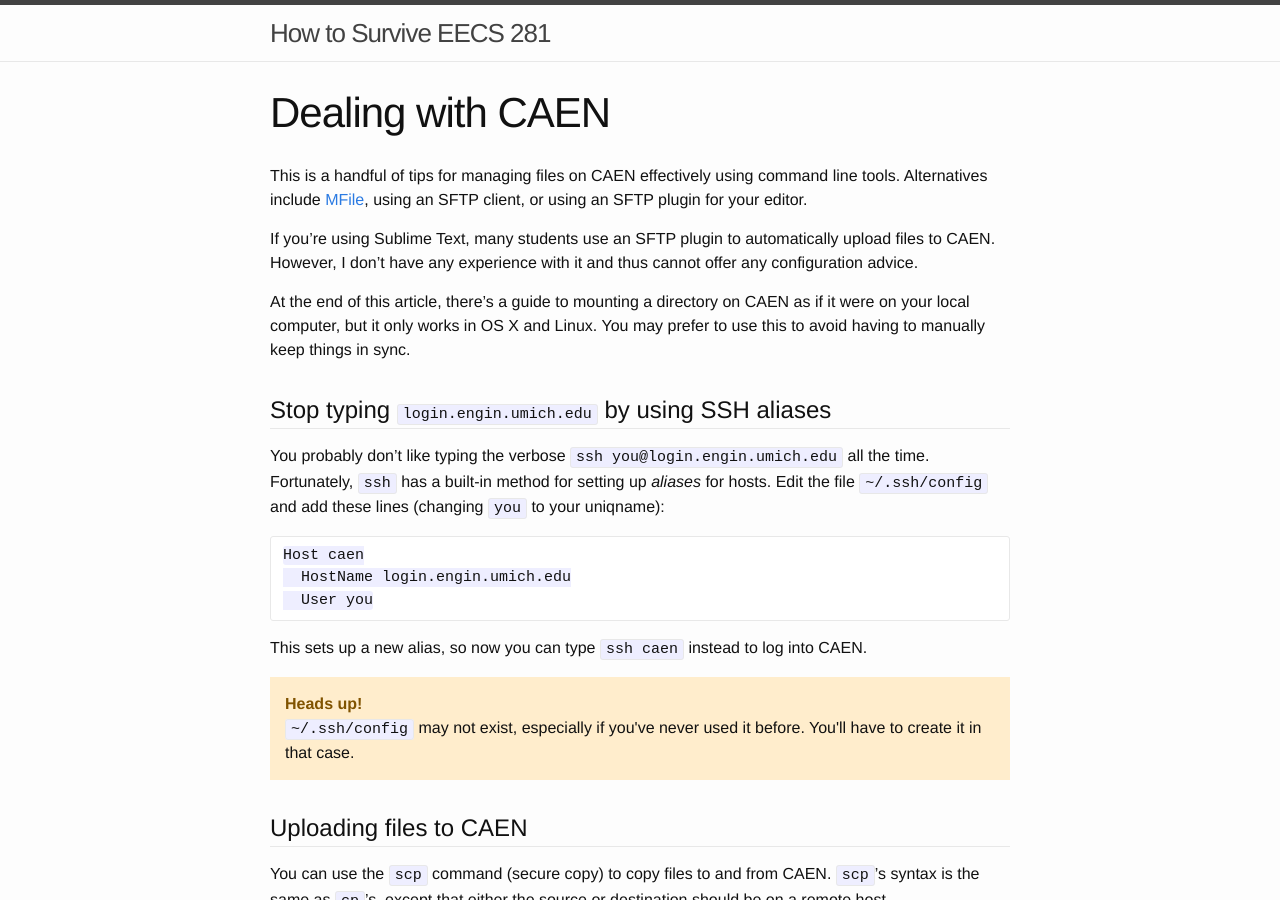
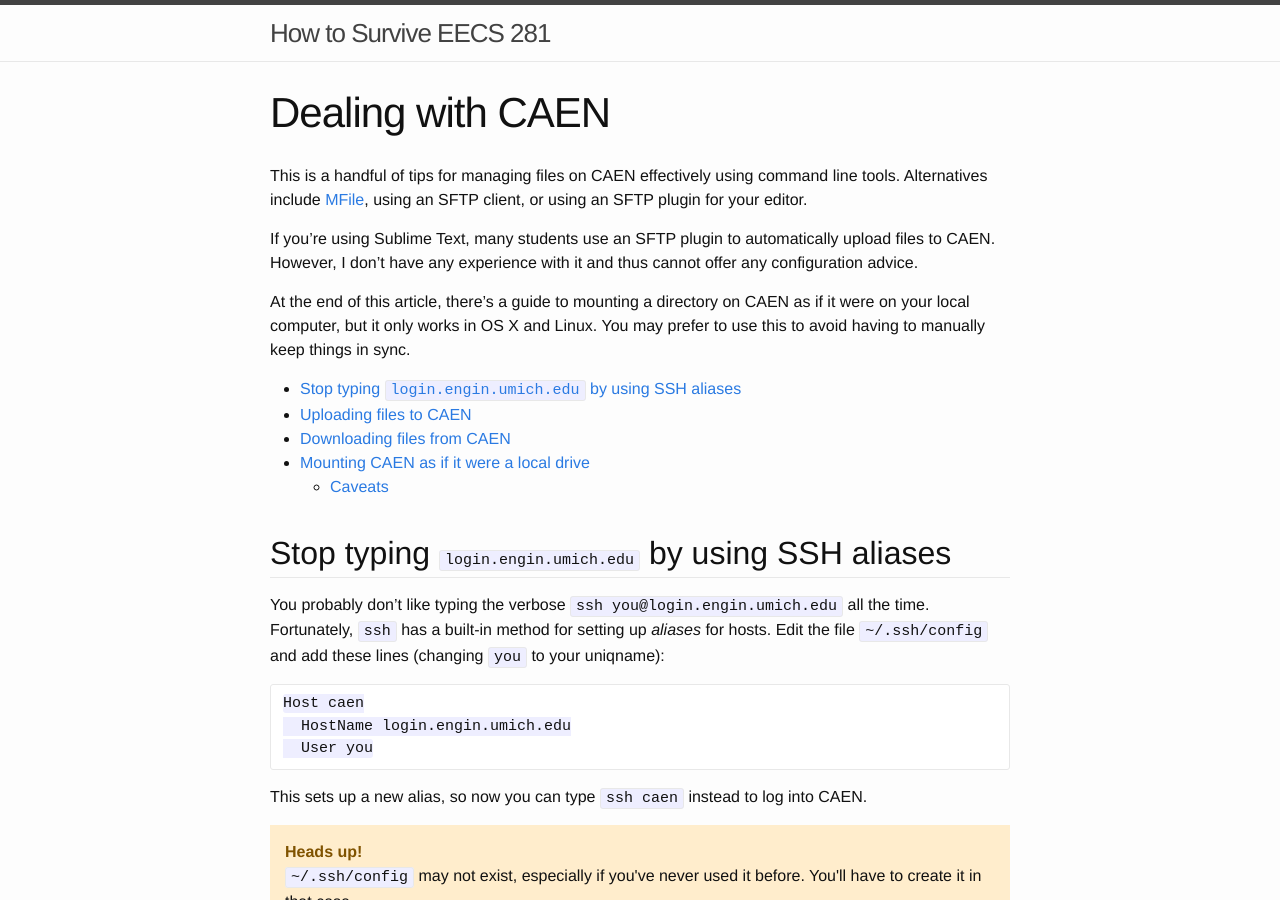
Before and after one commit to arxanas/how-to-survive-eecs-281, a Jekyll site: the page built from _posts/2014-01-12-dealing-with-caen.md, in a window 1280 px wide and 900 px high. Built offline with Jekyll 4.4.1, drawn with Linux system fonts in a browser that asks for light colours.

Commit message:
Dealing with CAEN: Add table of contents.

```diff
--- a/_posts/2014-01-12-dealing-with-caen.md
+++ b/_posts/2014-01-12-dealing-with-caen.md
@@ -18,7 +18,10 @@
 if it were on your local computer, but it only works in OS X and Linux. You may
 prefer to use this to avoid having to manually keep things in sync.
 
-# Stop typing `login.engin.umich.edu` by using SSH aliases
+* toc
+{:toc}
+
+## Stop typing `login.engin.umich.edu` by using SSH aliases
 
 You probably don't like typing the verbose `ssh you@login.engin.umich.edu` all
 the time. Fortunately, `ssh` has a built-in method for setting up *aliases* for
@@ -39,7 +42,7 @@
 
 </p></aside>
 
-# Uploading files to CAEN
+## Uploading files to CAEN
 
 You can use the `scp` command (secure copy) to copy files to and from CAEN.
 `scp`'s syntax is the same as `cp`'s, except that either the source or
@@ -84,7 +87,7 @@
 $ scp -r my-directory caen:project-1
 {% endhighlight %}
 
-# Downloading files from CAEN
+## Downloading files from CAEN
 
 Just put the arguments to `scp` in the reverse order to download from CAEN:
 
@@ -92,7 +95,7 @@
 $ scp -r caen:project-1/my-directory my-directory
 {% endhighlight %}
 
-# Mounting CAEN as if it were a local drive
+## Mounting CAEN as if it were a local drive
 
 You can use `sshfs` ("SSH filesystem") to access files over SSH
 as if they were on your local computer.
@@ -175,7 +178,7 @@
 
 </p></aside>
 
-# Caveats
+### Caveats
 
 <aside class="aside-critical"><ul>
 
```
